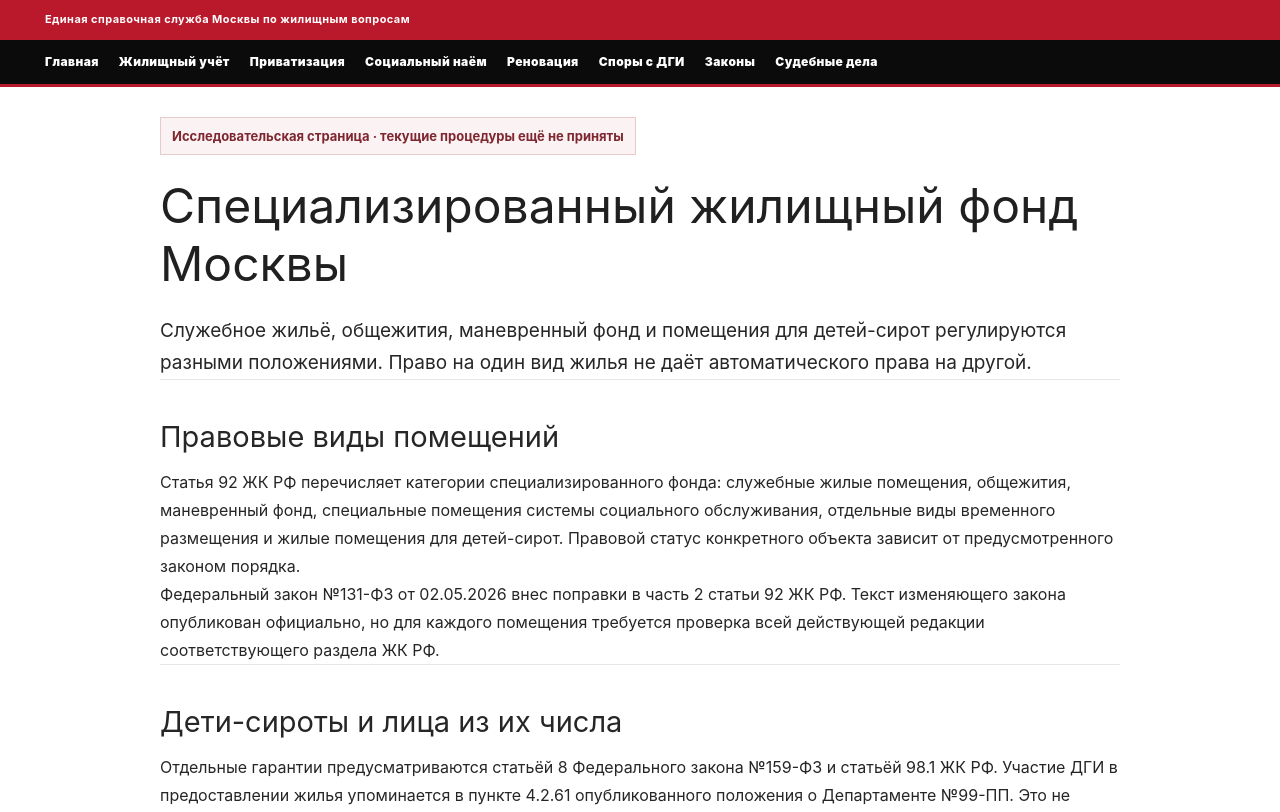
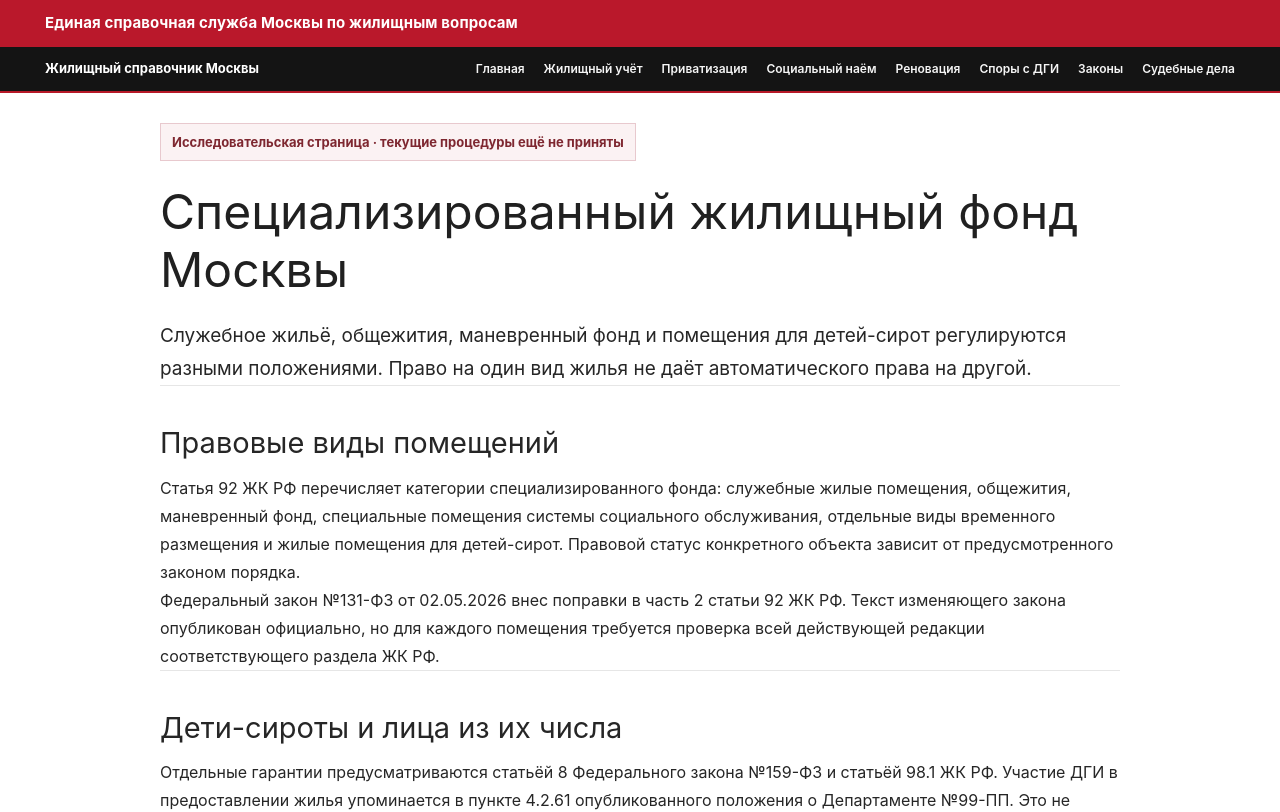
Before and after one commit to ymaslen77-tech/dgi-court-importer, a Next.js app in the folder apps/web/: page /specializirovannyy-zhilishchnyy-fond in a window 1280 px wide. Shown: the top 812 px of the page. Built offline with nearby package versions, Linux system fonts and the light colour scheme; no server answers.

Commit message:
style(web): unify compact legal typography and layout across all pages

```diff
--- a/apps/web/src/app/globals.css
+++ b/apps/web/src/app/globals.css
@@ -404,3 +404,171 @@ body { font-family: -apple-system, BlinkMacSystemFont, "Segoe UI", "Roboto", Ari
 .legal-review-strip span{font-size:13px;line-height:1.5}
 .legal-review-strip a{color:#684700;text-decoration:underline;font-weight:700}
 @media(max-width:640px){.legal-review-strip-inner{padding-block:11px}.legal-review-strip strong{font-size:13px}.legal-review-strip span{font-size:12px}}
+
+
+/* 2026-10-25: Consistent, readable public legal catalogue.
+   These overrides replace the imported screenshot-reconstruction layout. */
+.site .topbar,
+.site--home .topbar,
+.site--thematic .topbar {
+  display: block;
+  background: #ba182b;
+  color: #fff;
+  padding: 12px 0;
+  font-size: clamp(12px, 1.3vw, 15px);
+  font-weight: 750;
+  letter-spacing: .008em;
+  line-height: 1.5;
+  text-transform: none;
+}
+.site .site-header,
+.site--thematic .site-header {
+  background: #141414;
+  color: #fff;
+  border: 0;
+  border-bottom: 2px solid #b71928;
+}
+.site .header-wrap,
+.site--home .header-wrap,
+.site--thematic .header-wrap {
+  display: flex;
+  flex-wrap: wrap;
+  min-height: 60px;
+  justify-content: space-between;
+  align-items: center;
+  gap: 16px 26px;
+  padding-block: 13px;
+}
+.site .brand,
+.site--thematic .site-header .brand {
+  display: flex;
+  max-width: none;
+  color: #fff;
+  text-decoration: none;
+}
+.site .brand-text { font-size: 13px; letter-spacing: 0; font-weight: 700; line-height: 1.4; }
+.site .main-nav,
+.site--home .main-nav,
+.site--thematic .main-nav {
+  display: flex;
+  flex: 1 1 580px;
+  justify-content: flex-end;
+  flex-wrap: wrap;
+  gap: 8px 19px;
+  font-size: 12px;
+  font-weight: 600;
+  letter-spacing: 0;
+  line-height: 1.65;
+}
+.site .main-nav a { color: #f5f5f5; }
+.site .main-nav a:hover, .site .main-nav a:focus-visible { color: #ff9da9; }
+.site .hero--thematic,
+.site--thematic .hero--thematic {
+  background: #fff;
+  color: #222;
+  padding: 27px 0 22px;
+  border-bottom: 1px solid #e6e6e6;
+}
+.site .hero--thematic h1,
+.site--thematic .hero--thematic h1 {
+  color: #222;
+  max-width: 980px;
+  font-size: clamp(28px, 3.5vw, 42px);
+  font-weight: 750;
+  line-height: 1.2;
+  letter-spacing: -.025em;
+  margin: 0 0 13px;
+}
+.site .hero--thematic .hero-lead {
+  font-size: clamp(15px, 1.55vw, 17px);
+  color: #575757;
+  max-width: 930px;
+  line-height: 1.65;
+  margin: 0;
+}
+.site .breadcrumb {
+  color: #666;
+  font-size: 12px;
+  margin-bottom: 15px;
+  gap: 9px;
+}
+.site .breadcrumb a { color: #ad2432; }
+.site .article-section, .site--thematic .article-section {
+  padding: 30px 0 76px;
+}
+.site .content-layout {
+  grid-template-columns: minmax(0, 1fr) 245px;
+  gap: clamp(22px, 3vw, 50px);
+}
+.site .article .article-h2 {
+  font-size: clamp(22px, 2.3vw, 29px);
+  margin: 28px 0 12px;
+  line-height: 1.34;
+  font-weight: 750;
+}
+.site .article .article-h3 {
+  font-size: clamp(17px, 1.8vw, 20px);
+  margin: 23px 0 9px;
+  font-weight: 690;
+}
+.site .article .article-h3--label {
+  color: #a52131;
+  font-size: 14px;
+  font-weight: 760;
+  text-transform: none;
+  padding-top: 10px;
+  border-top: 1px solid #eee;
+}
+.site .article-p { font-size: 15px; line-height: 1.7; margin-bottom: 13px; color: #484848; }
+.site .article-action { margin: 10px 0 15px; }
+.site .article-action a { font-size: 14px; line-height: 1.6; }
+.site .article-faq { border-radius: 6px; margin: 11px 0; }
+.site .article-faq summary { padding: 14px 17px; font-size: 16px; font-weight: 700; }
+.site .article-faq-answer { padding: 14px 17px; }
+.site .aside-panel {
+  color: #242424;
+  background: #f7f7f7;
+  border-top: 3px solid var(--red);
+  padding: 17px 19px;
+}
+.site .aside-label { color: #a71e30; font-size: 12px; margin: 0 0 10px; text-transform: none; letter-spacing: 0; }
+.site .aside-panel a { border-top-color: #dedede; font-size: 13px; padding: 10px 0; }
+.site .aside-panel a:hover { color: #a91c30; }
+.site .footer { padding: 42px 0; }
+.site .footer-grid { grid-template-columns: minmax(0, 1.5fr) minmax(0, 1fr); gap: 30px; }
+.site .footer p { line-height: 1.65; margin: 12px 0; }
+.site .footer-disclaimer { color: #bcbcbc; }
+.site .footer-links { gap: 11px; }
+.site .footer-links a { text-decoration: underline; text-underline-offset: 3px; }
+.home-intro { background: #f7f7f7; padding: clamp(35px, 5vw, 66px) 0; border-bottom: 1px solid #e6e6e6; }
+.home-intro h1 { font-size: clamp(34px, 5vw, 56px); font-weight: 780; letter-spacing: -.035em; line-height: 1.12; margin: 0 0 15px; max-width: 900px; }
+.home-intro p { font-size: clamp(16px, 1.75vw, 19px); line-height: 1.65; color: #515151; max-width: 800px; margin: 0; }
+.home-intro-link { display: inline-block; padding: 12px 19px; margin-top: 25px; background: var(--red); color: #fff; text-decoration: none; font-weight: 700; font-size: 14px; }
+.site .topic-section { background: #fff; padding: 43px 0 55px; }
+.site .section-title { font-size: clamp(25px, 3vw, 36px); font-weight: 760; margin: 0 0 20px; }
+.site .topic-grid { gap: 12px; }
+.site .topic-card { min-height: 160px; padding: 19px 21px; border-top-width: 3px; }
+.site .topic-card h3 { font-size: 20px; margin: 0 0 9px; }
+.site .topic-card p { font-size: 14px; line-height: 1.55; margin: 0 0 12px; }
+.site .topic-more { padding-top: 10px; text-transform: none; letter-spacing: 0; }
+.home-task-section { padding: 38px 0 66px; background: #f7f7f7; }
+.home-task-grid { display: grid; grid-template-columns: repeat(2, minmax(0, 1fr)); gap: 12px; }
+.home-task-link { display: grid; grid-template-columns: 1fr auto; gap: 5px 15px; padding: 18px 20px; border: 1px solid #dedede; background: #fff; text-decoration: none; }
+.home-task-link strong { font-size: 17px; }
+.home-task-link span:nth-child(2) { color: #666; font-size: 13px; line-height: 1.5; grid-column: 1; }
+.home-task-link span:last-child { color: #aa2434; grid-column: 2; grid-row: 1 / span 2; align-self: center; font-size: 20px; }
+.home-task-link:hover { border-color: #bf2739; }
+@media(max-width: 980px) {
+  .site .content-layout { grid-template-columns: 1fr; }
+  .site .article-aside { position: static; }
+  .site .main-nav { justify-content: flex-start; flex-basis: 100%; }
+}
+@media(max-width: 680px) {
+  .site .header-wrap { gap: 10px; }
+  .site .main-nav { gap: 6px 15px; }
+  .site .hero--thematic { padding: 22px 0; }
+  .site .article-section { padding: 22px 0 45px; }
+  .site .topic-grid, .site .footer-grid, .home-task-grid { grid-template-columns: 1fr; }
+  .site .topic-card { min-height: 0; }
+  .home-intro { padding: 33px 0; }
+}
```
